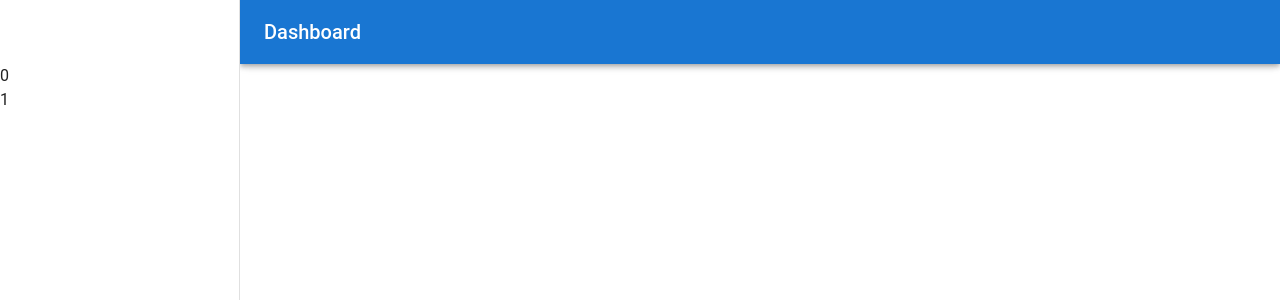
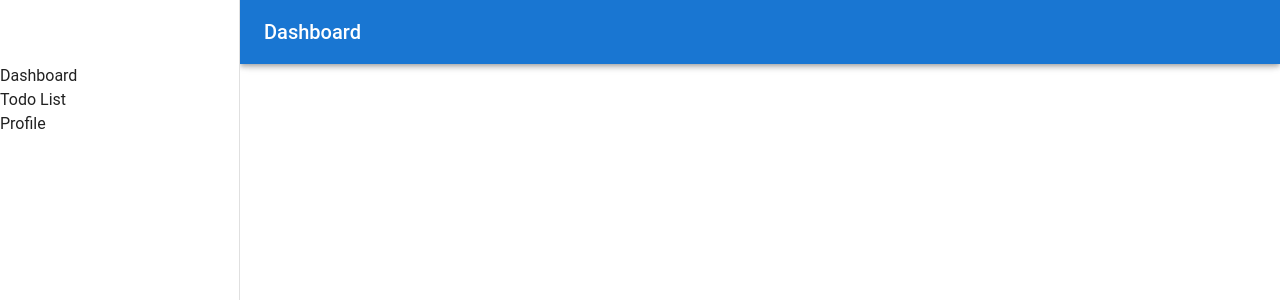
Before and after one commit to sina-zinsaz/dashboard, a Next.js app: page / in a window 1280 px wide. Shown: the top 300 px of the page. Built offline with nearby package versions, Linux system fonts and the light colour scheme.

Commit message:
feat: add new menu

```diff
--- a/src/app/constants/menu.ts
+++ b/src/app/constants/menu.ts
@@ -1 +1 @@
-export const menu:string[] = ['Dashboard' , 'Profile'];
+export const menu:string[] = ['Dashboard' ,'Todo List' ,'Profile'];
--- a/src/app/layout/panel/Sidebar.tsx
+++ b/src/app/layout/panel/Sidebar.tsx
@@ -3,6 +3,8 @@ import { menu } from "@/app/constants/menu";
 import { Box, Drawer, Toolbar, Typography } from "@mui/material";
 
 export default function Sidebar() {
+  console.log(menu);
+
   return (
     <Drawer
       variant="permanent"
@@ -17,7 +19,7 @@ export default function Sidebar() {
     >
       <Toolbar />
       <Box sx={{ overflow: "auto" }}>
-        {menu.map((index , item) => (
+        {menu.map((item , index) => (
         <Typography key={index} >{item}</Typography>
       ))}
       </Box>
```
